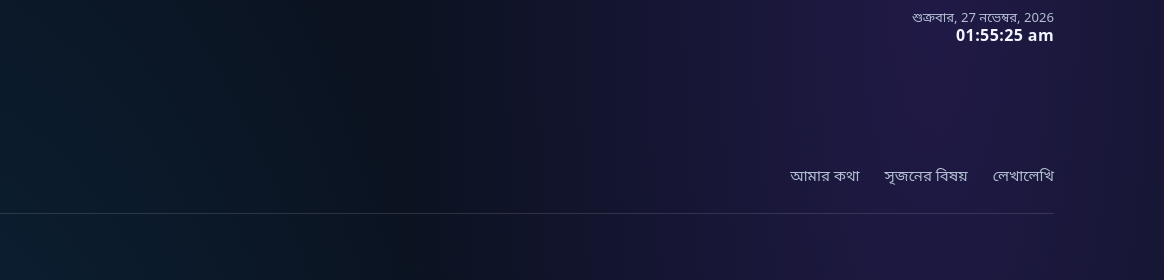
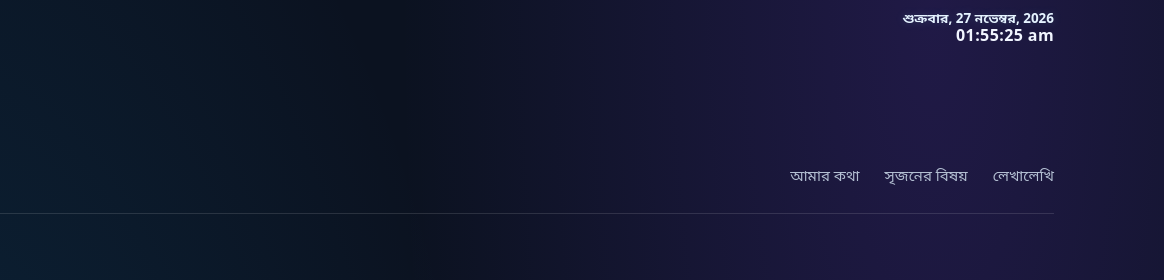
Before and after one commit to subratasds/subratasds.github.io, a plain HTML site: page index.html in a window 1280 px wide. Shown: the top 280 px of the page, 116-1280 px from the left. Drawn offline with Linux system fonts and the light colour scheme.

Commit message:
Brighten date display

```diff
--- a/index.html
+++ b/index.html
@@ -13,7 +13,7 @@
     a{color:inherit;text-decoration:none}.wrap{width:min(1060px,calc(100% - 40px));margin:auto;padding-top:138px}
     header{height:76px;display:flex;align-items:center;justify-content:flex-end;border-bottom:1px solid var(--line)}.brand{display:none;font-weight:800;font-size:1.12rem}.site-logo{position:absolute;top:8px;left:16px;z-index:5;width:96px;display:block}.site-logo img{display:block;width:100%;height:auto}.brand span{color:var(--accent)}nav{display:flex;gap:25px;color:var(--muted);font-size:.94rem}nav a:hover,.text-link:hover{color:var(--accent)}
     .hero{padding:76px 0 86px}.hero-layout{display:grid;grid-template-columns:minmax(0,1.2fr) minmax(190px,.55fr) minmax(230px,.85fr);align-items:center;gap:30px}.hero-copy{min-width:0}.eyebrow{display:inline-flex;align-items:center;gap:9px;border:1px solid var(--line);background:rgba(255,255,255,.045);border-radius:999px;padding:6px 14px;color:var(--muted);font-size:.9rem}.dot{width:8px;height:8px;background:#4ade80;border-radius:50%;box-shadow:0 0 14px #4ade80}
-    .live-clock{position:absolute;top:10px;right:max(20px,calc((100vw - 1060px)/2));display:flex;flex-direction:column;align-items:flex-end;text-align:right;gap:0;padding:0;border:0;border-radius:0;background:transparent;width:max-content;max-width:calc(100vw - 24px);line-height:1.2}.clock-time{font-size:1rem;font-weight:650;color:var(--text);font-variant-numeric:tabular-nums;letter-spacing:.025em;line-height:1.2}.clock-date{font-size:.82rem;color:var(--muted);font-variant-numeric:tabular-nums;line-height:1.2}
+    .live-clock{position:absolute;top:10px;right:max(20px,calc((100vw - 1060px)/2));display:flex;flex-direction:column;align-items:flex-end;text-align:right;gap:0;padding:0;border:0;border-radius:0;background:transparent;width:max-content;max-width:calc(100vw - 24px);line-height:1.2}.clock-time{font-size:1rem;font-weight:650;color:var(--text);font-variant-numeric:tabular-nums;letter-spacing:.025em;line-height:1.2}.clock-date{font-size:.84rem;color:#e5f3ff;font-weight:550;font-variant-numeric:tabular-nums;line-height:1.2;text-shadow:0 0 10px rgba(139,216,245,.18)}
     h1{font-size:clamp(2.6rem,7vw,5rem);line-height:1.2;letter-spacing:-.035em;margin:22px 0 13px}h1 span{background:linear-gradient(100deg,var(--accent),var(--accent2));-webkit-background-clip:text;background-clip:text;color:transparent}.tagline{color:var(--accent);font-size:1.05rem;margin:0 0 12px}.lead{font-size:clamp(1.03rem,2vw,1.2rem);color:var(--muted);max-width:650px;margin:0}
     .actions{display:flex;flex-wrap:wrap;gap:12px;margin-top:27px}.btn{display:inline-flex;align-items:center;justify-content:center;padding:11px 18px;border-radius:12px;font-weight:700;border:1px solid var(--line);transition:transform .2s,background .2s}.btn:hover{transform:translateY(-2px)}.primary{background:linear-gradient(100deg,#8bd8f5,#c4a7ff);color:#101827;border:0}.secondary{background:rgba(255,255,255,.045)}
     .profile-wrap{justify-self:center;width:min(100%,240px);padding:9px;border:1px solid rgba(255,255,255,.2);border-radius:26px;background:linear-gradient(145deg,rgba(125,211,252,.22),rgba(167,139,250,.18));box-shadow:0 24px 70px rgba(0,0,0,.3)}.profile-photo{display:block;width:100%;aspect-ratio:4/5;object-fit:cover;object-position:center top;border-radius:19px}
```
